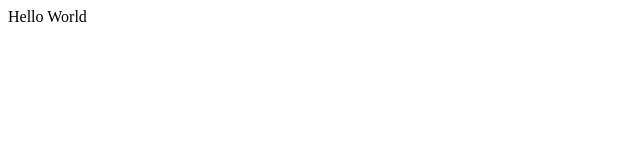
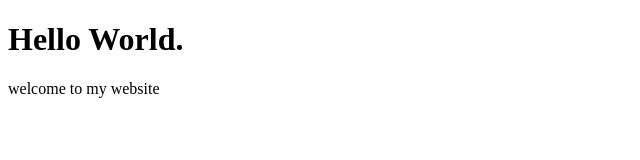
Before and after one commit to Utopia5327/utopianlands, a plain HTML site: page index.html in a window 1280 px wide. Shown: the whole page, without its empty margins (0-640 px from the left). Drawn offline with Linux system fonts and the light colour scheme.

Commit message:
update landing page

```diff
--- a/index.html
+++ b/index.html
@@ -6,6 +6,7 @@
   <title>Document</title>
 </head>
 <body>
-  Hello World
+  <h1>Hello World.</h1>
+  <p>welcome to my website</p>
 </body>
 </html>
```
